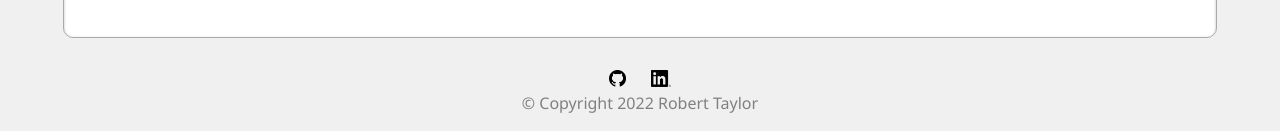
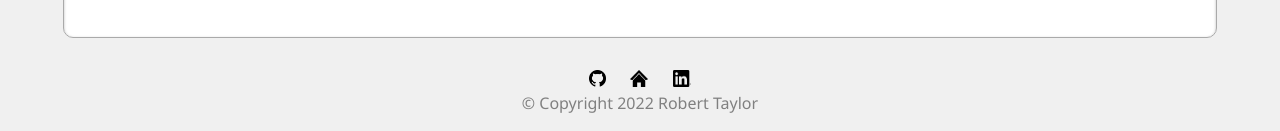
Before and after one commit to RobertRoyceTaylor/reaction-time, a plain HTML site: page index.html in a window 1280 px wide. Shown: the part 666-797 px from the top of the page. Drawn offline with Linux system fonts and the light colour scheme.

Commit message:
Updated Links
Added a link for my portfolio
Changed the LinkedIn Icon

```diff
--- a/index.html
+++ b/index.html
@@ -56,7 +56,8 @@
     <footer>
         <div>
             <a href="https://github.com/RobertRoyceTaylor/reaction-time" target="_blank" rel="noreferrer noopener"><img src="images/GitHub-Mark-64px.png" alt="GitHub_Logo" class="icon" ></a>
-            <a href="https://www.linkedin.com/in/robert-taylor-rt/" target="_blank" rel="noreferrer noopener"><img src="images/LI-In-Bug.png" alt="LinkedIn_Logo" class="icon"></a>
+            <a href="https://rcrtaylor.com/" target="_blank" rel="noreferrer noopener"><img src="images/home-icon.png" alt="home-button" class="icon"></a>
+            <a href="https://www.linkedin.com/in/robert-taylor-rt/" target="_blank" rel="noreferrer noopener"><img src="images/LI-Logo.png" alt="LinkedIn_Logo" class="icon"></a>
         </div>
         <div>
             &copy; Copyright 2022 Robert Taylor
```
Also changed, not shown: images/LI-Logo.png (added), images/home-icon.png (added).
